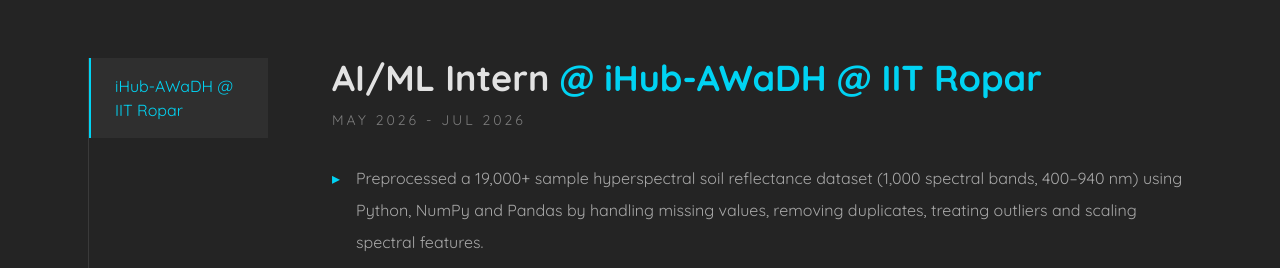
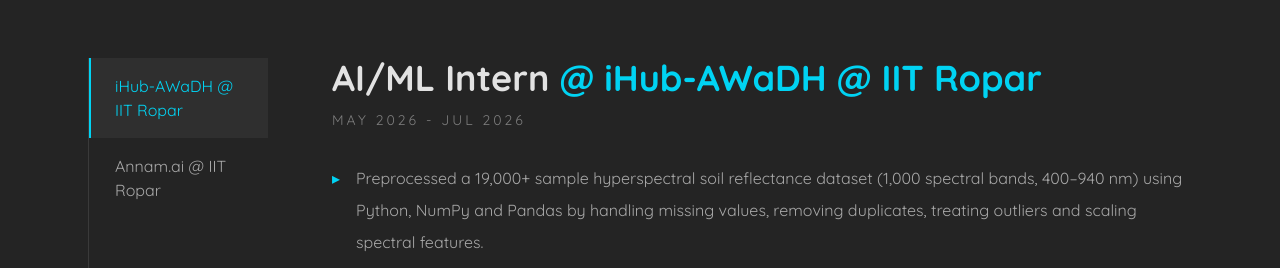
Before and after one commit to iJapmanSingh/japman-portfolio, a React (Vite) app: page / in a window 1280 px wide. Shown: the part 1681-1949 px from the top of the page. Built offline with nearby package versions, Linux system fonts and the light colour scheme.

Commit message:
Added internship experience

```diff
--- a/src/App.jsx
+++ b/src/App.jsx
@@ -45,6 +45,18 @@
 			"Evaluated multiple regression models to predict Organic Carbon, Nitrogen, Phosphorus and Potassium using RMSE and R² metrics.",
 
 			"Collaborated with an AI/ML and Android team to develop an IoT-based precision agriculture system using BLE-enabled optical soil sensors.",
+		],
+	},
+	{
+		logo: iitroparLogo,
+		company: "Annam.ai @ IIT Ropar",
+		role: "Summer Research Intern",
+		duration: "Jun 2025 - Jul 2025",
+
+		points: [
+			"Contributed to a wind-sensing research project, writing and debugging embedded C firmware for ultrasonic transducers on TI MSP430 microcontrollers to measure Time-of-Flight (ToF) and estimate wind speed and direction.",
+
+			"Implemented signal averaging and filtering to improve sensor measurement stability, and transmitted processed data via UART for real-time analysis.",
 		],
 	},
 ];
```
